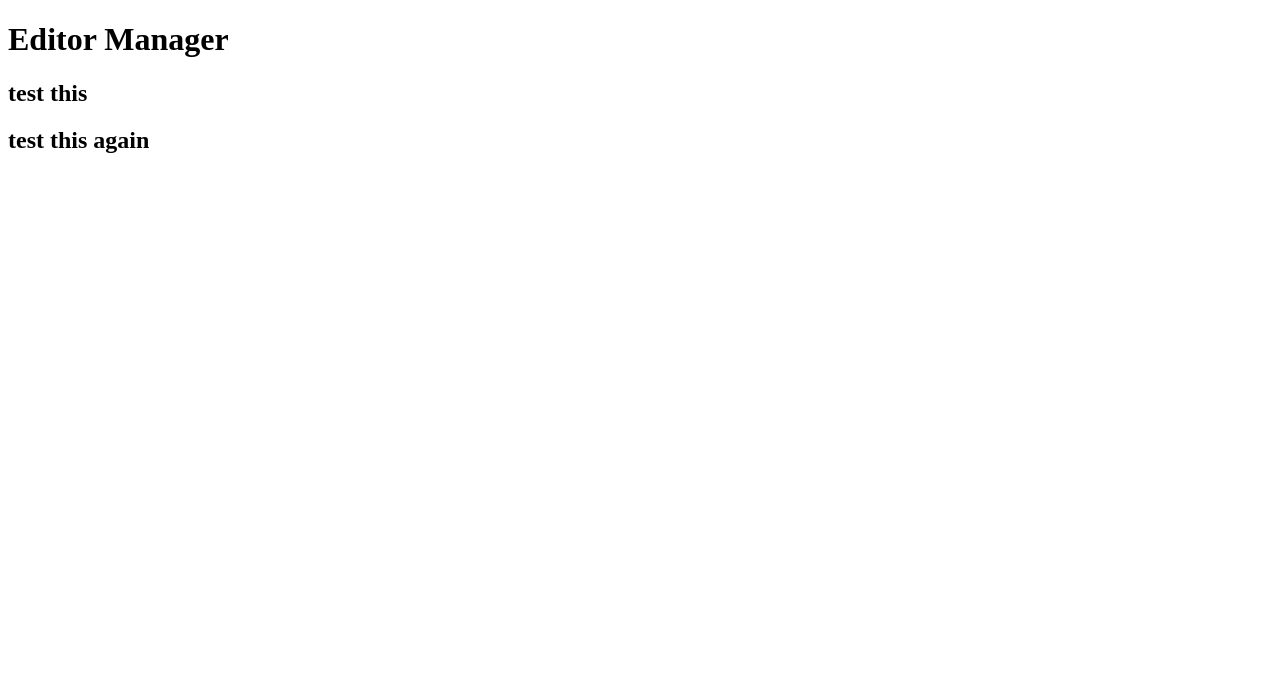
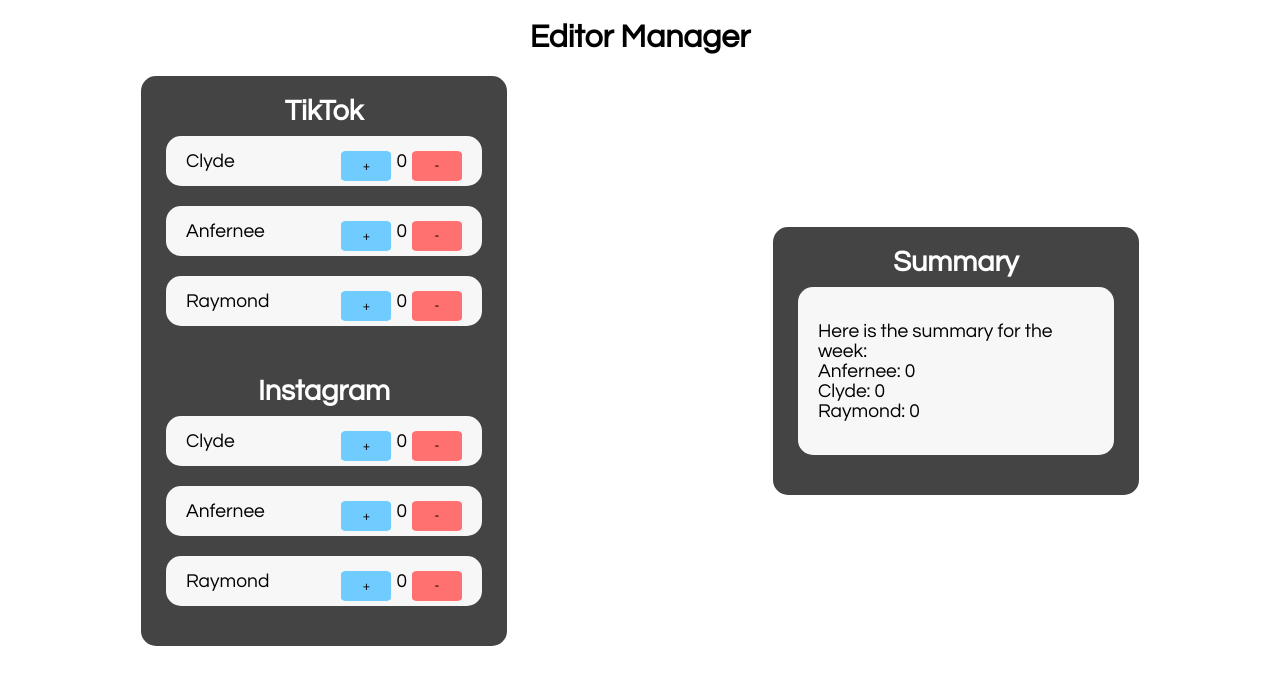
Before and after one commit to kozouki/EditorManager, a plain HTML site: page index.html in a window 1280 px wide. Drawn offline with Linux system fonts and the light colour scheme.

Commit message:
added most of the features and styles

```diff
--- a/index.html
+++ b/index.html
@@ -4,13 +4,87 @@
     <meta charset="UTF-8">
     <meta http-equiv="X-UA-Compatible" content="IE=edge">
     <meta name="viewport" content="width=device-width, initial-scale=1.0">
+    <link rel="stylesheet" href="style.css">
     <title>Editor Manager</title>
 </head>
 <body>
-    <h1>Editor Manager</h1>
-    <div class="container">
-        <h2>test this</h2>
-        <h2>test this again</h2>
+    <h1 style="text-align: center;">Editor Manager</h1>
+    <div class="main-wrapper">
+        <div class="wrapper">
+            <div class="container">
+                <h2 class="platform">TikTok</h2>
+
+                <div class="editor-div">
+                    <span class="name">Clyde</span>
+                    <button class="minus">-</button>
+                    <span class="tiktok">0</span>
+                    <button class="add">+</button>
+                </div>
+
+                <div class="editor-div">
+                    <span class="name">Anfernee</span>
+                    <button class="minus">-</button>
+                    <span class="tiktok">0</span>
+                    <button class="add">+</button>
+                </div>
+
+                <div class="editor-div">
+                    <span class="name">Raymond</span>
+                    <button class="minus">-</button>
+                    <span class="tiktok">0</span>
+                    <button class="add">+</button>
+                </div>
+            </div>
+            <!-- end of container div -->
+
+            <div class="container">
+                <h2 class="platform">Instagram</h2>
+                <div class="editor-div">
+                    <span class="name">Clyde</span>
+                    <button class="minus">-</button>
+                    <span class="tiktok">0</span>
+                    <button class="add">+</button>
+                </div>
+
+                <div class="editor-div">
+                    <span class="name">Anfernee</span>
+                    <button class="minus">-</button>
+                    <span class="tiktok">0</span>
+                    <button class="add">+</button>
+                </div>
+
+                <div class="editor-div">
+                    <span class="name">Raymond</span>
+                    <button class="minus">-</button>
+                    <span class="tiktok">0</span>
+                    <button class="add">+</button>
+                </div>
+            </div>
+            <!-- end of container div -->
+        </div>
+        <!-- end of wrapper div -->
+
+        <div class="wrapper">
+            <div class="container">
+                <h2 class="platform">Summary</h2>
+
+                <div class="editor-div">
+                    <p>
+                        Here is the summary for the week:<br>
+                        Anfernee: 0<br>
+                        Clyde: 0<br>
+                        Raymond: 0<br>
+
+
+                    </p>
+                </div>
+            </div>
+            <!-- end of container div -->
+        </div>
+        <!-- end of wrapper div -->
     </div>
+    <!-- end main-wrapper -->
+
 </body>
+<script src="script.js"></script>
 </html>
--- /dev/null
+++ b/style.css
@@ -0,0 +1,68 @@
+*{
+    font-family: "Century Gothic";
+}
+
+
+.main-wrapper{
+    display: flex;
+    flex-direction: row;
+}
+
+.wrapper{
+    background: rgb(68, 68, 68);
+    display: flex;
+    flex-direction: column;
+    border-radius: 15px;
+    display: flex;
+    margin: auto;
+    width: 25%;
+    padding: 5px 25px;
+}
+
+.platform{
+    color: rgb(255, 255, 255);
+    margin: 0;
+    padding: 0;
+    text-align: center;
+}
+
+.container{
+    font-size: larger;
+    width: 100%;
+    padding: 15px 0;
+}
+
+.editor-div{
+    background: rgb(247, 247, 247);
+    margin-top: 10px;
+    margin-bottom: 20px;
+    padding: 15px 20px;
+    border-radius: 15px;
+}
+
+.name{
+    text-align: center;
+}
+
+.add{
+    background: rgb(112, 203, 255);
+    border: none;
+    border-radius: 10%;
+    height: 30px;
+    width: 50px;
+    float: right;
+}
+
+.minus{
+    background: rgb(255, 112, 112);
+    border: none;
+    border-radius: 10%;
+    height: 30px;
+    width: 50px;
+    float: right;
+}
+
+.tiktok{
+    padding: 0 5px;
+    float: right;
+}
```
Also changed, not shown: script.js (added).
